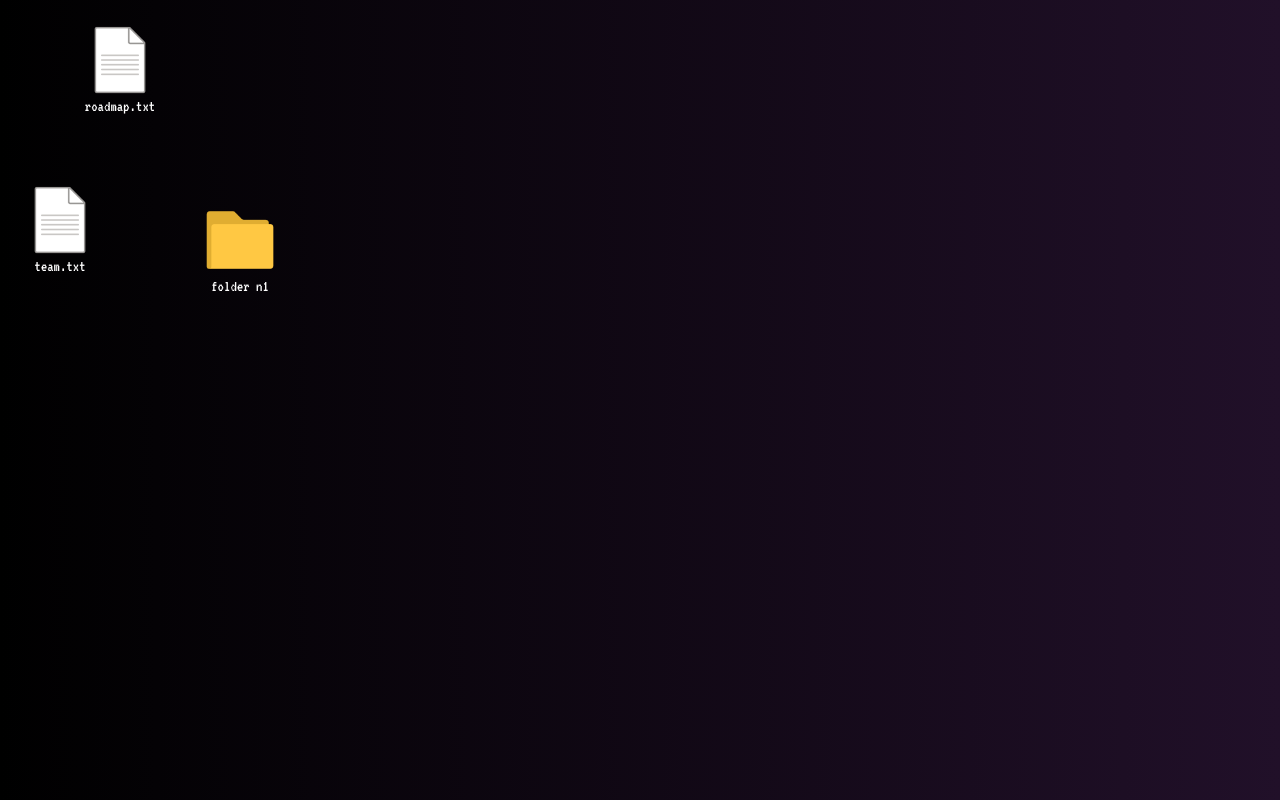
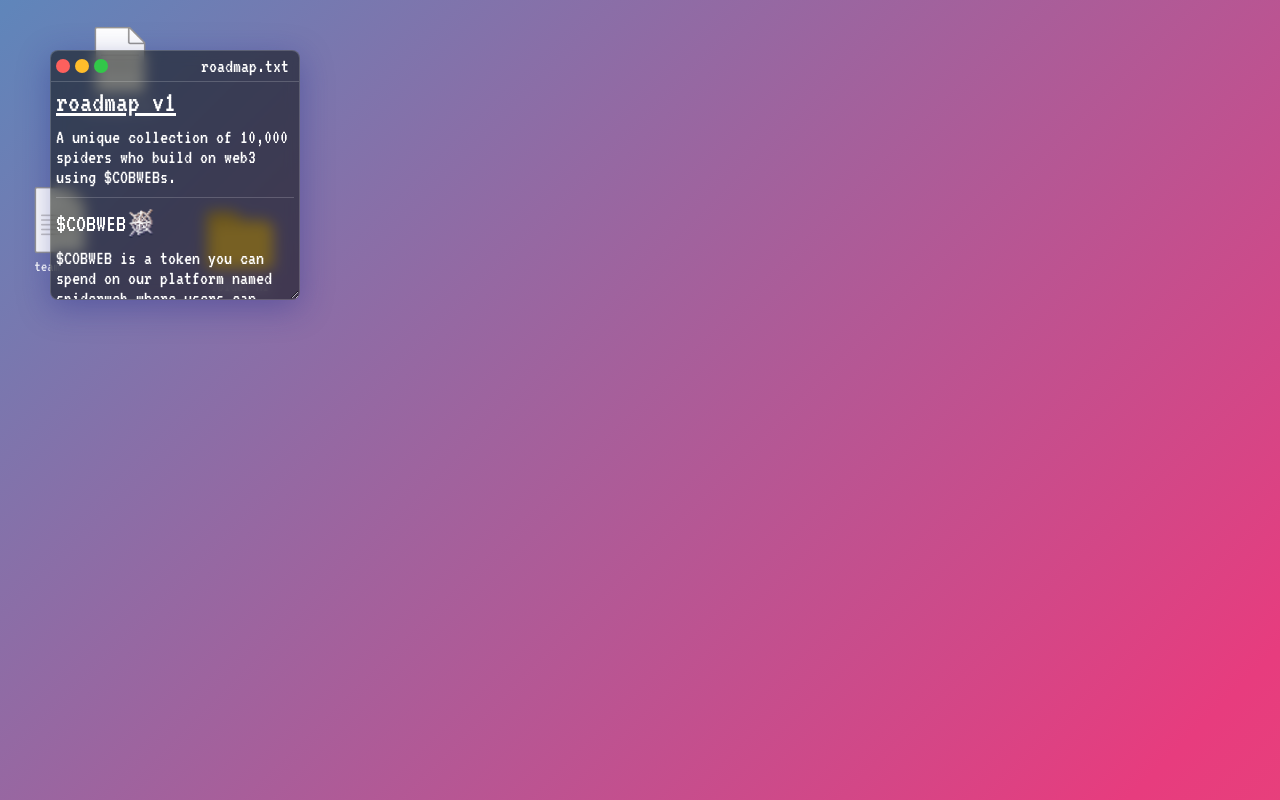
Before and after one commit to fennyflop/spiderweb-simulator, a Next.js app: page / in a window 1280 px wide. Built offline with nearby package versions, Linux system fonts and the light colour scheme.

Commit message:
updated team.txt and added text-file css

```diff
--- /dev/null
+++ b/applications/roadmap/roadmap.tsx
@@ -0,0 +1,17 @@
+import { TextFileArticle, TextFileHeading, TextFileImage, TextFileText, TextFileTitle } from '../../components/text-file/text-file';
+
+const Roadmap = () => {
+    return (
+        <>
+            <TextFileTitle>roadmap v1</TextFileTitle>
+            <TextFileText>A unique collection of 10,000 spiders who build on web3 using $COBWEBs.</TextFileText>
+            <TextFileArticle>
+                <TextFileHeading>$COBWEB <TextFileImage src="/cobweb.webp" alt="cobweb icon" width="30" height="30" /></TextFileHeading>
+                <TextFileText>$COBWEB is a token you can spend on our platform named spiderweb where users can build and host nft collections, create raffles/auctions, place bounties and do much more in the future. Get $COBWEB from staking SOLSpiders or by buy it from various p2p platforms.</TextFileText>
+            </TextFileArticle>
+
+        </>
+    );
+};
+
+export default Roadmap;
--- /dev/null
+++ b/applications/team/team.tsx
@@ -0,0 +1,18 @@
+import { TextFileArticle, TextFileHeading, TextFileImage, TextFileText, TextFileTitle } from '../../components/text-file/text-file';
+import styles from './team.module.css';
+
+const Team = () => {
+    return (
+        <>
+            <TextFileTitle>Team</TextFileTitle>
+            <TextFileText>Meet the greatest:</TextFileText>
+            <TextFileArticle>
+                <TextFileHeading>fennyflop / alex</TextFileHeading>
+                <TextFileImage width="150px" height="150px" alt="alex" src="https://www.lifepng.com/wp-content/uploads/2020/11/Doge-Facing-Right-png-hd.png" />
+                <TextFileText>Founder, front-end engineer</TextFileText>
+            </TextFileArticle>
+        </>
+    )
+}
+
+export default Team;
--- a/components/application/application.module.css
+++ b/components/application/application.module.css
@@ -60,3 +60,35 @@
 .zoom {
     background-color: #32c749;
 }
+
+.body {
+    width: 100%;
+    box-sizing: border-box;
+    padding: 5px 5px 35px; /* it has to do with scroll bug with border-radius */
+    height: 100%;
+
+    color: white;
+
+    overflow-y: scroll;
+}
+
+.body::-webkit-scrollbar {
+    background-color: transparent;
+    width: 8px;
+}
+
+/* background of the scrollbar except button or resizer */
+.body::-webkit-scrollbar-track {
+    /* background-color: #fff; */
+}
+
+/* scrollbar itself */
+.body::-webkit-scrollbar-thumb {
+    background-color: #babac0;
+    border-radius: 16px;
+}
+
+/* set button(top and bottom of the scrollbar) */
+.body::-webkit-scrollbar-button {
+    display:none;
+}
--- a/components/application/application.tsx
+++ b/components/application/application.tsx
@@ -26,7 +26,7 @@ const Application: FC<IApplication> = ({name, index, top, left, isOpen, zoom, cl
         () => ({
           type: 'app',
           item: () =>  {
-              return { name, left, top, data: {width: applicationRef.current.offsetWidth, height: applicationRef.current.offsetHeight, isOpen}, applicationName, type: "app" };
+              return { name, left, top, children, data: {width: applicationRef.current.offsetWidth, height: applicationRef.current.offsetHeight, isOpen}, applicationName, type: "app" };
           },
           collect: (monitor: { isDragging: () => any; }) => ({
             isDragging: monitor.isDragging(),
@@ -62,7 +62,9 @@ const Application: FC<IApplication> = ({name, index, top, left, isOpen, zoom, cl
                 </div>
                 <p className={styles.name}>{applicationName}</p>
             </div>
-            {children}
+            <section className={styles.body}>
+                {children}
+            </section>
         </section>
     );
 }
--- a/components/icon/icon.module.css
+++ b/components/icon/icon.module.css
@@ -17,6 +17,7 @@
 
 .icon:hover {
     background-color: rgba(29, 28, 28, .5);
+    cursor: pointer;
 }
 
 .filename {
--- /dev/null
+++ b/components/text-file/text-file.module.css
@@ -0,0 +1,25 @@
+.title {
+    margin: 0;
+    font-size: 30px;
+    font-weight: 300;
+    text-decoration: underline;
+
+    display: flex;
+    align-items: center;
+}
+.text {
+    margin: 10px 0 0;
+    font-size: 20px;
+}
+.article {
+    margin: 10px 0 10px;
+    border-top: 1px solid rgba( 255, 255, 255, 0.18 );
+}
+.heading {
+    margin: 10px 0 0;
+    font-size: 25px;
+    font-weight: 300;
+
+    display: flex;
+    align-items: center;
+}
--- /dev/null
+++ b/components/text-file/text-file.tsx
@@ -0,0 +1,43 @@
+import Image from 'next/image';
+import { FC } from 'react';
+import styles from './text-file.module.css';
+
+interface ITextFileChildren {
+    className?: string;
+    children: React.ReactNode;
+}
+
+const TextFileTitle: FC<ITextFileChildren> = ({children, className}) => {
+    return <h2 className={`${styles.title} ${className}`}>{children}</h2>;
+}
+
+const TextFileText: FC<ITextFileChildren> = ({children, className}) => {
+    return <p className={`${styles.text} ${className}`}>{children}</p>
+}
+
+const TextFileArticle: FC<ITextFileChildren> = ({children, className}) => {
+    return <article className={`${styles.article} ${className}`}>{children}</article>
+}
+
+const TextFileHeading: FC<ITextFileChildren> = ({children, className}) => {
+    return <h3 className={`${styles.heading} ${className}`}>{children}</h3>;
+}
+
+interface ITextFileImage {
+    src: string;
+    alt: string;
+    width: string;
+    height: string;
+
+    className?: string;
+}
+
+const TextFileImage: FC<ITextFileImage> = ({src, alt, width, height, className}) => {
+    console.log(src);
+    return src[0] === '/' ?
+    <Image src={src} alt={alt} width={width} height={height} className={className} />
+    :
+    <img src={src} alt={alt} style={{width, height}} className={className} />
+}
+
+export {TextFileTitle, TextFileText, TextFileArticle, TextFileHeading, TextFileImage};
--- a/pages/index.module.css
+++ b/pages/index.module.css
@@ -1,9 +1,50 @@
+@keyframes gradient {
+	0% {
+		background-position: 0% 50%;
+	}
+	50% {
+		background-position: 100% 50%;
+	}
+	100% {
+		background-position: 0% 50%;
+	}
+}
+
+.main::-webkit-scrollbar {
+    background-color: #fff;
+    width: 16px;
+}
+
+/* background of the scrollbar except button or resizer */
+.main::-webkit-scrollbar-track {
+    background-color: #fff;
+}
+
+/* scrollbar itself */
+.main::-webkit-scrollbar-thumb {
+    background-color: #babac0;
+    border-radius: 16px;
+    border: 4px solid #fff;
+}
+
+/* set button(top and bottom of the scrollbar) */
+.main::-webkit-scrollbar-button {
+    display:none;
+}
+
 .main {
     position: relative;
     width: 100%;
     height: 100vh;
     /* background-color: black; */
     overflow: hidden;
-    background: rgb(0,0,0);
-    background: linear-gradient(90deg, rgba(0,0,0,1) 0%, rgba(33,16,41,1) 100%);
+
+    background: linear-gradient(-45deg, #ee7752, #e73c7e, #23a6d5, #23d5ab);
+	background-size: 400% 400%;
+	animation: gradient 30s ease infinite;
+
+    /* background: rgb(0,0,0);
+    background: linear-gradient(90deg, rgba(0,0,0,1) 0%, rgba(33,16,41,1) 100%); */
+
+
 }
--- a/pages/index.tsx
+++ b/pages/index.tsx
@@ -1,6 +1,8 @@
 import type { NextPage } from 'next'
 import { useCallback, useEffect, useMemo, useState } from 'react';
 import { DndProvider, useDrop } from 'react-dnd'
+import Roadmap from '../applications/roadmap/roadmap';
+import Team from '../applications/team/team';
 import Application from '../components/application/application';
 import { CustomDragLayer } from '../components/custom-drag-layer/custom-drag-layer';
 import Icon from '../components/icon/icon';
@@ -19,8 +21,8 @@ const Homescreen: NextPage = () => {
   });
 
   const [applications, setApplications] = useState<IApplications>({
-    team: {name: "team", applicationName: "team.txt", index: 1, width: 250, height: 250, top: 50, left: 50, isOpen: false, isZoomed: false, children: null},
-    roadmap: {name: "roadmap", applicationName: "roadmap.txt", index: 0, width: 250, height: 250, top: 50, left: 50, isOpen: false, isZoomed: false, children: null},
+    team: {name: "team", applicationName: "team.txt", index: 1, width: 250, height: 250, top: 50, left: 50, isOpen: false, isZoomed: false, children: <Team />},
+    roadmap: {name: "roadmap", applicationName: "roadmap.txt", index: 0, width: 250, height: 250, top: 50, left: 50, isOpen: true, isZoomed: false, children: <Roadmap />},
     folder: {name: "folder", applicationName: "folder n1", index: 2, width: 250, height: 250, top: 50, left: 50, isOpen: false, isZoomed: false, children: null}
   })
 
```
Also changed, not shown: applications/team/team.module.css (added), public/cobweb.webp (added).
